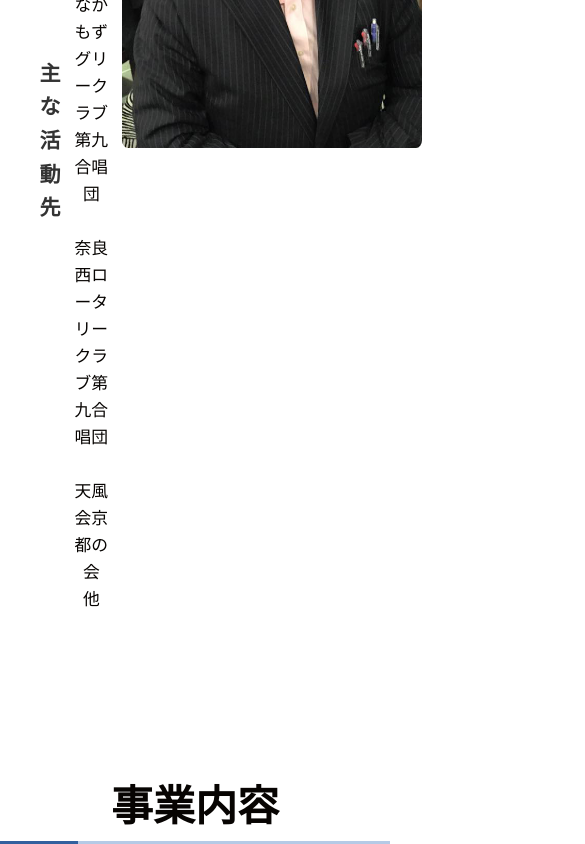
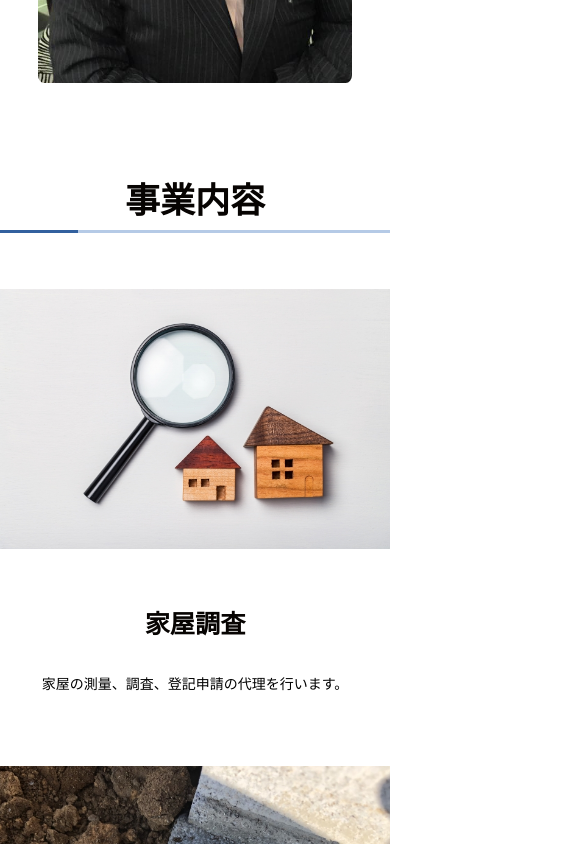
Before and after one commit to tukki0210/LandandHouseInvestigatorHP, a plain HTML site: page index.html in a window 390 px wide. Shown: the part 1784-2628 px from the top of the page, 585 px wide, since content can reach past the window. Drawn offline with Linux system fonts and the light colour scheme.

Commit message:
レスポンシブ

```diff
--- a/css/style.scss
+++ b/css/style.scss
@@ -292,20 +292,56 @@ footer {
 }
 
 /* モバイルデバイス用のスタイル */
+/* モバイルデバイス用のスタイル */
 @media (max-width: 768px) {
+  h1 {
+    font-size: 3.5rem;
+  }
+  h2 {
+    font-size: 2.5rem;
+  }
+  h3 {
+    font-size: 1.8rem;
+  }
+  p {
+    font-size: 1rem;
+  }
   nav {
-      flex-direction: column;
+    flex-direction: column;
+    align-items: center;
   }
   .hero-text, .greeting-content, .service-item {
-      text-align: center;
+    text-align: center;
   }
   .container {
-      padding: 20px;
+    width: 100%;
+    margin: 0 auto;
+  }
+  .greeting {
+    flex-direction: column;
+    .greeting-icon img {
+      width: 100%;
+      margin: 0 auto;
+    }
+    .greeting-content {
+      width: 100%;
+    }
+  }
+  .service-item {
+    flex-direction: column;
+    img {
+      width: 100%;
+      margin: 0 auto;
+    }
+    .service-text {
+      margin-left: 0;
+      margin-top: 2rem;
+    }
   }
   .map {
-      flex-direction: column;
+    flex-direction: column;
   }
   iframe {
-      width: 100%;
+    width: 100%;
   }
 }
```
Also changed, not shown: css/style.css, 1 other file.
